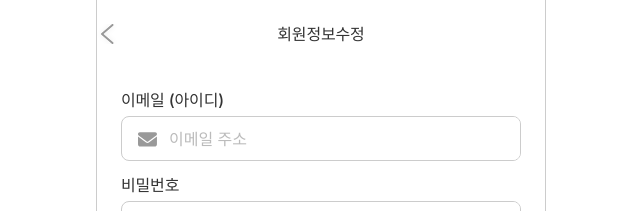
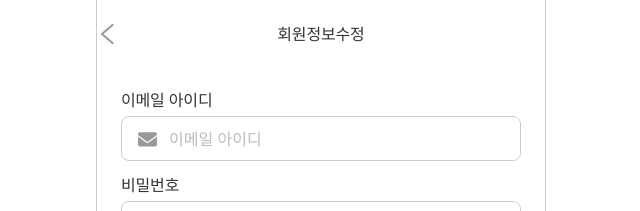
Before and after one commit to WomanTech2025-MoWo/MoWo_FE, a React (Create React App) app: page /profile in a window 1280 px wide. Shown: the top 211 px of the page, without its empty margins (319-959 px from the left). Built offline with nearby package versions, Linux system fonts and the light colour scheme; a web font is replaced by a local one.

Commit message:
♻️[Refactor] 이메일 (아이디) → 이메일 아이디로 텍스트 수정

```diff
--- a/src/pages/auth/components/IdPwForm.tsx
+++ b/src/pages/auth/components/IdPwForm.tsx
@@ -8,10 +8,10 @@ const IdPwForm = () => {
   return (
     <>
       <InputField
-        label="이메일 (아이디)"
+        label="이메일 아이디"
         type="email"
         iconType="email"
-        placeholder="이메일 주소"
+        placeholder="이메일 아이디"
         value={memberId}
         onChange={(e) => setMemberId(e.target.value)}
         required
```
